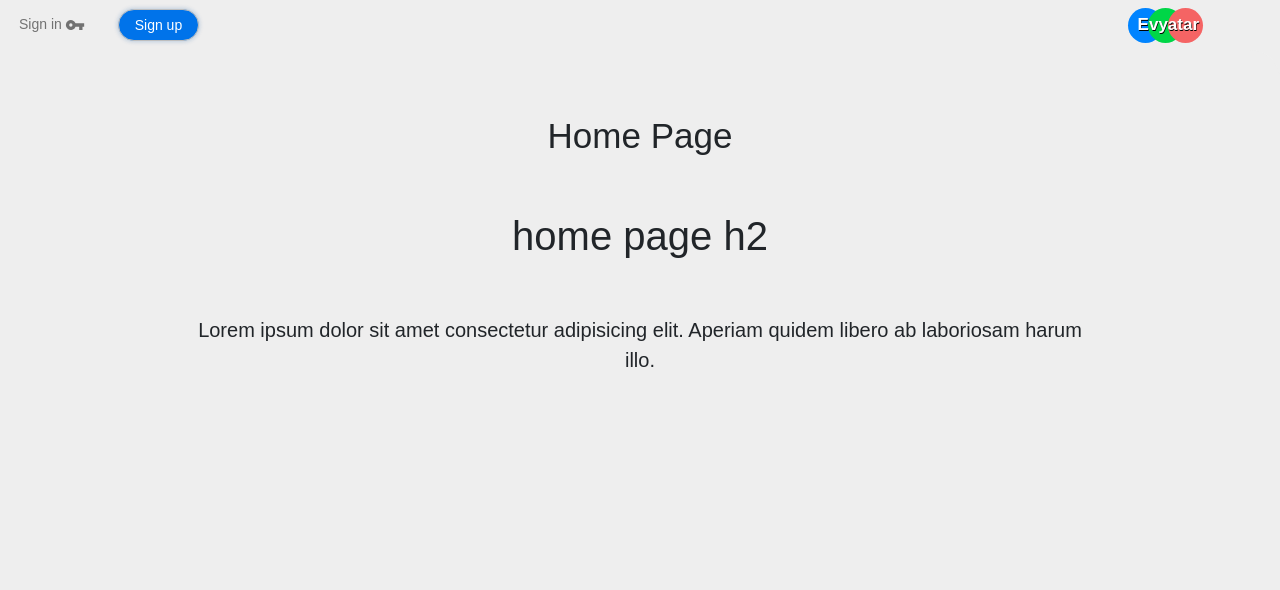
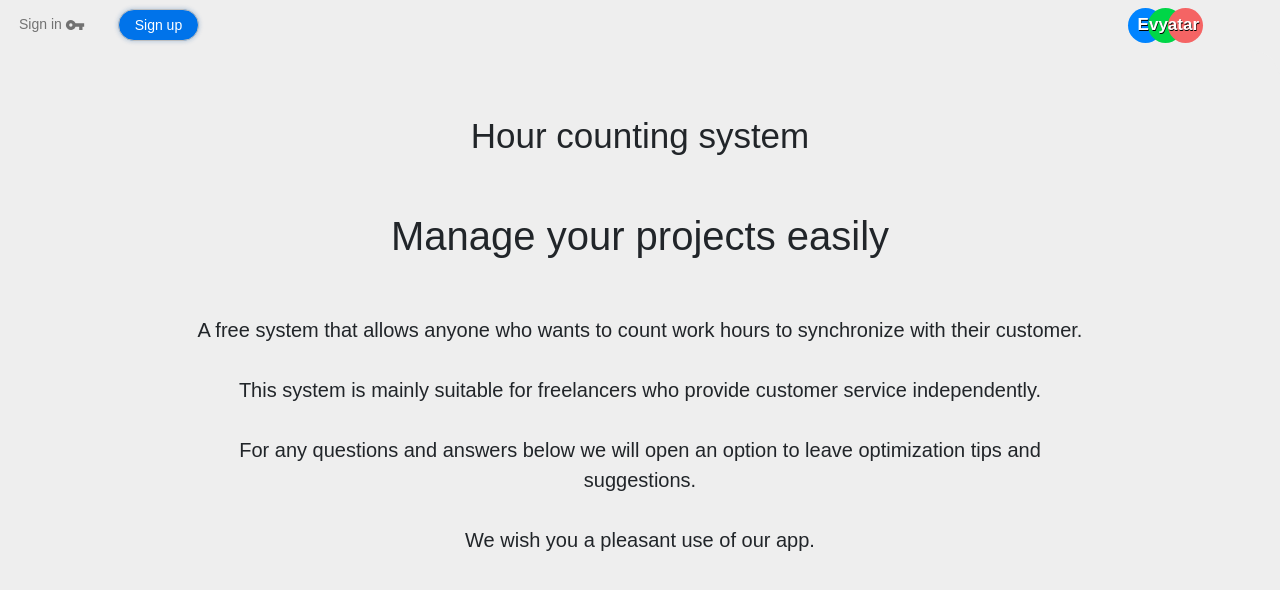
Before and after one commit to evyatarMad007/Hours-System, a React (Create React App) app: page / in a window 1280 px wide. Shown: the top 590 px of the page. Built offline with nearby package versions, Linux system fonts and the light colour scheme.

Commit message:
files updated.

```diff
--- a/src/components/main-area/home-page.jsx
+++ b/src/components/main-area/home-page.jsx
@@ -9,9 +9,19 @@ class Home extends Component {
     render() {
         return (
             <div className="home">
-                <PageHeader>Home Page</PageHeader>
-                <h2 className="home__page-subtitle">home page h2</h2>
-                <p className="home__page-description">Lorem ipsum dolor sit amet consectetur adipisicing elit. Aperiam quidem libero ab laboriosam harum illo.</p>
+                <PageHeader>Hour counting system</PageHeader>
+                <h2 className="home__page-subtitle">Manage your projects easily</h2>
+                <p className="home__page-description">
+                A free system that allows anyone who wants to count work hours to synchronize with their customer.
+                <br />
+                <br />
+                This system is mainly suitable for freelancers who provide customer service independently.
+                <br />
+                <br />
+                For any questions and answers below we will open an option to leave optimization tips and suggestions.
+                <br /><br />
+                We wish you a pleasant use of our app.
+                </p>
             </div>
          );
     }
--- a/src/style/main-area/hours-page/_view-project.scss
+++ b/src/style/main-area/hours-page/_view-project.scss
@@ -5,7 +5,6 @@
     flex-direction: column;
     // justify-content: center;
     width: max-content;
-
 
     .title-project,
     .title-fix {
@@ -16,7 +15,6 @@
         // background-color: rgb(57, 13, 177);
 
     }
-
 
     .line-control {
         // margin: 10px 0;
@@ -30,9 +28,27 @@
         border-bottom: $viewTable_border-bottom;
         background-color: $viewTable--bgc-color;
         margin-top: 1.5px;
+        position: relative;
 
+        &::before {
+            content: "";
+            position: absolute;
+            top: 0;
+            right: 0;
+            z-index: 500;
+            height: 100%;
+            width: 5px;
+            // background-color: #0084FF;
+            // background-color: #ff8800;
+            background-color: #ff3333;
+            transition: all 0.1s;
+        }
         &:hover {
             background-color: #E6E9EF;
+            transform: translateX(7px);
+            &::before {
+                opacity: 0.7;
+            }
         }
         & * {
             background-color: rgba(255, 255, 255, 0) !important;
@@ -143,6 +159,23 @@
         }
         .drop-down {
             justify-content: flex-end;
+        }
+    }
+
+
+    &:nth-child(odd) {
+        .line-control::before {
+            background-color: #339cff;
+        }
+    }
+    &:nth-child(4) {
+        .line-control::before {
+            background-color: #e69706;
+        }
+    }
+    &:nth-child(8) {
+        .line-control::before {
+            background-color: #219468;
         }
     }
 
```
